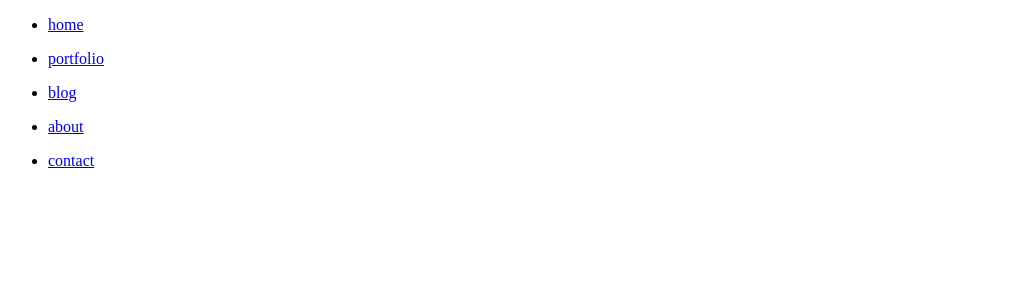
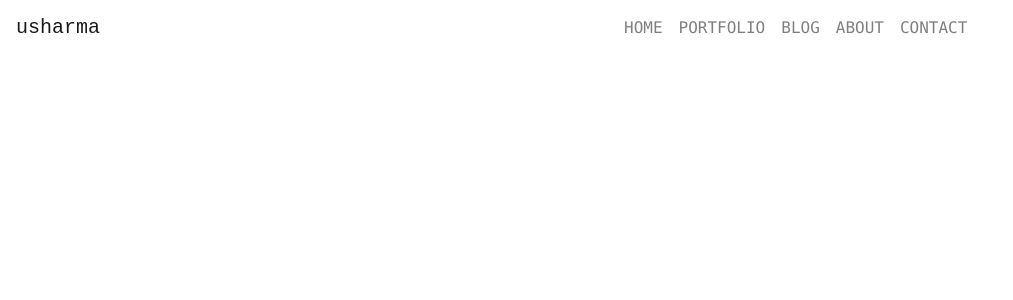
Before and after one commit to karshh/portfolio-angular, an Angular app: page / in a window 1280 px wide. Shown: the top 300 px of the page, without its empty margins (0-1013 px from the left). Built offline with nearby package versions, Linux system fonts and the light colour scheme.

Commit message:
Styled navbar.

```diff
--- a/src/app/nav-item/nav-item.component.css
+++ b/src/app/nav-item/nav-item.component.css
@@ -0,0 +1,9 @@
+
+
+.nav-link-extra {
+	font-family: 'Lucida Console';
+}
+
+.navbar-nav-extra {
+	margin-left: 520px;
+}
--- a/src/app/nav-item/nav-item.component.html
+++ b/src/app/nav-item/nav-item.component.html
@@ -1 +1 @@
-<a href="/{{ title }}"> {{ title }} </a>
+<a class="nav-item nav-link nav-link-extra" href="/{{ title }}"> {{ title.toUpperCase() }} </a>
--- a/src/app/nav-list/nav-list.component.css
+++ b/src/app/nav-list/nav-list.component.css
@@ -0,0 +1,12 @@
+.navbar-local-style {
+	background-color: transparent;
+}
+
+.navbar-brand-font {
+	font-family: 'Aref Ruqaa', monospace;
+
+}
+
+.navbar-nav-extra {
+	margin-left: 500px;
+}
--- a/src/app/nav-list/nav-list.component.html
+++ b/src/app/nav-list/nav-list.component.html
@@ -1,3 +1,18 @@
-<ul *ngFor="let link of links">
-	<li><app-nav-item title={{link}}></app-nav-item></li>
-</ul>
+
+
+<nav class="navbar navbar-expand-lg navbar-light navbar-local-style">
+
+  <a class="navbar-brand navbar-brand-font" href="/home">usharma</a>
+
+  <button class="navbar-toggler" type="button" data-toggle="collapse" data-target="#navbarNavAltMarkup" aria-controls="navbarNavAltMarkup" aria-expanded="false" aria-label="Toggle navigation">
+    <span class="navbar-toggler-icon"></span>
+  </button>
+
+  <div class="collapse navbar-collapse  navbar-nav-extra" id="navbarNavAltMarkup">
+
+    <div class="navbar-nav" *ngFor="let link of links">
+      <app-nav-item title={{link}}></app-nav-item>
+    </div>
+
+  </div>
+</nav>
--- a/src/index.html
+++ b/src/index.html
@@ -7,6 +7,13 @@
 
   <meta name="viewport" content="width=device-width, initial-scale=1">
   <link rel="icon" type="image/x-icon" href="favicon.ico">
+
+  <script src="https://code.jquery.com/jquery-3.2.1.slim.min.js" integrity="sha384-KJ3o2DKtIkvYIK3UENzmM7KCkRr/rE9/Qpg6aAZGJwFDMVNA/GpGFF93hXpG5KkN" crossorigin="anonymous"></script>
+<script src="https://cdnjs.cloudflare.com/ajax/libs/popper.js/1.12.9/umd/popper.min.js" integrity="sha384-ApNbgh9B+Y1QKtv3Rn7W3mgPxhU9K/ScQsAP7hUibX39j7fakFPskvXusvfa0b4Q" crossorigin="anonymous"></script>
+
+
+  <link rel="stylesheet" href="https://maxcdn.bootstrapcdn.com/bootstrap/4.0.0/css/bootstrap.min.css" integrity="sha384-Gn5384xqQ1aoWXA+058RXPxPg6fy4IWvTNh0E263XmFcJlSAwiGgFAW/dAiS6JXm" crossorigin="anonymous">
+<script src="https://maxcdn.bootstrapcdn.com/bootstrap/4.0.0/js/bootstrap.min.js" integrity="sha384-JZR6Spejh4U02d8jOt6vLEHfe/JQGiRRSQQxSfFWpi1MquVdAyjUar5+76PVCmYl" crossorigin="anonymous"></script>
 </head>
 <body>
   <app-root></app-root>
```
